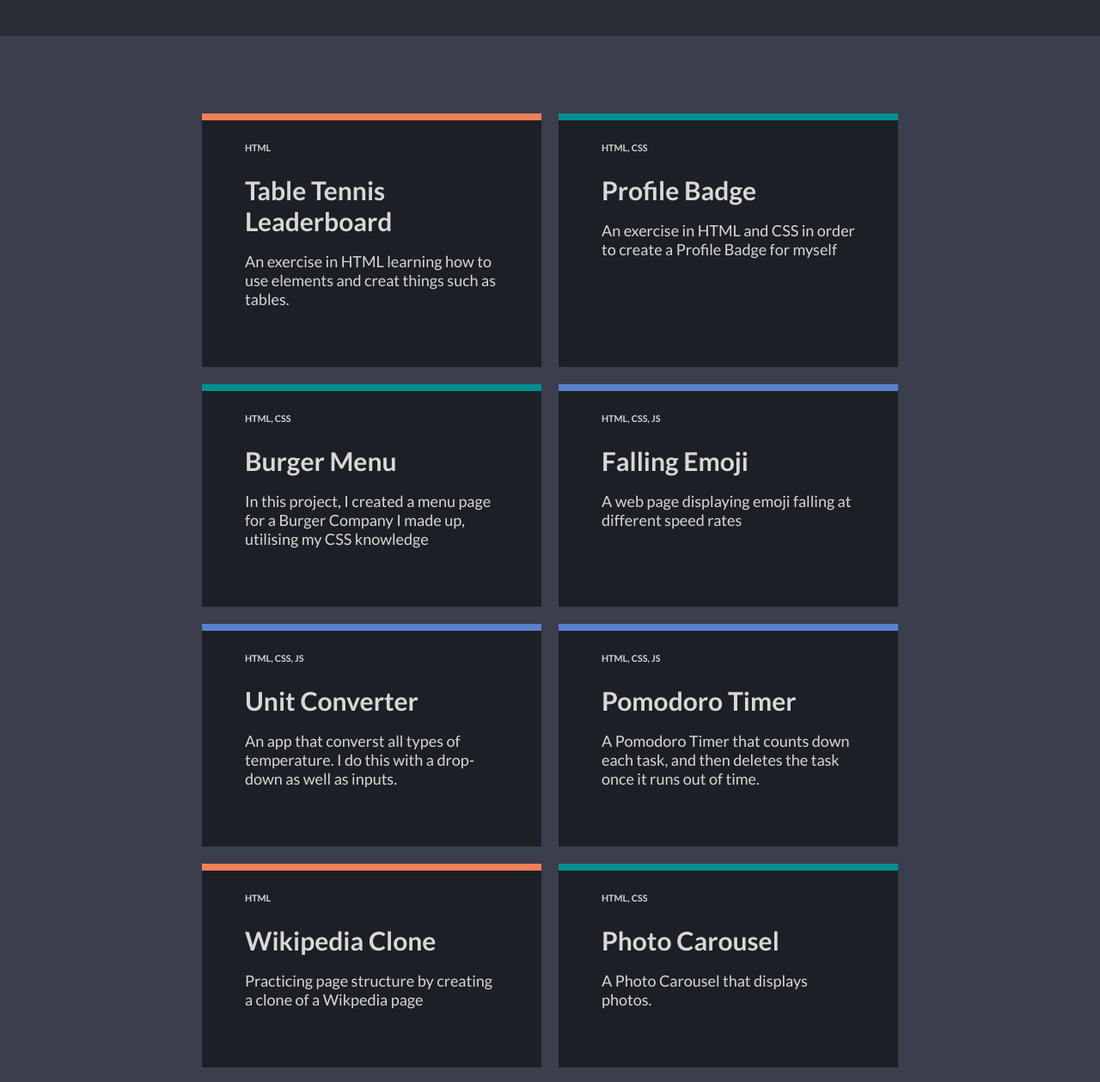
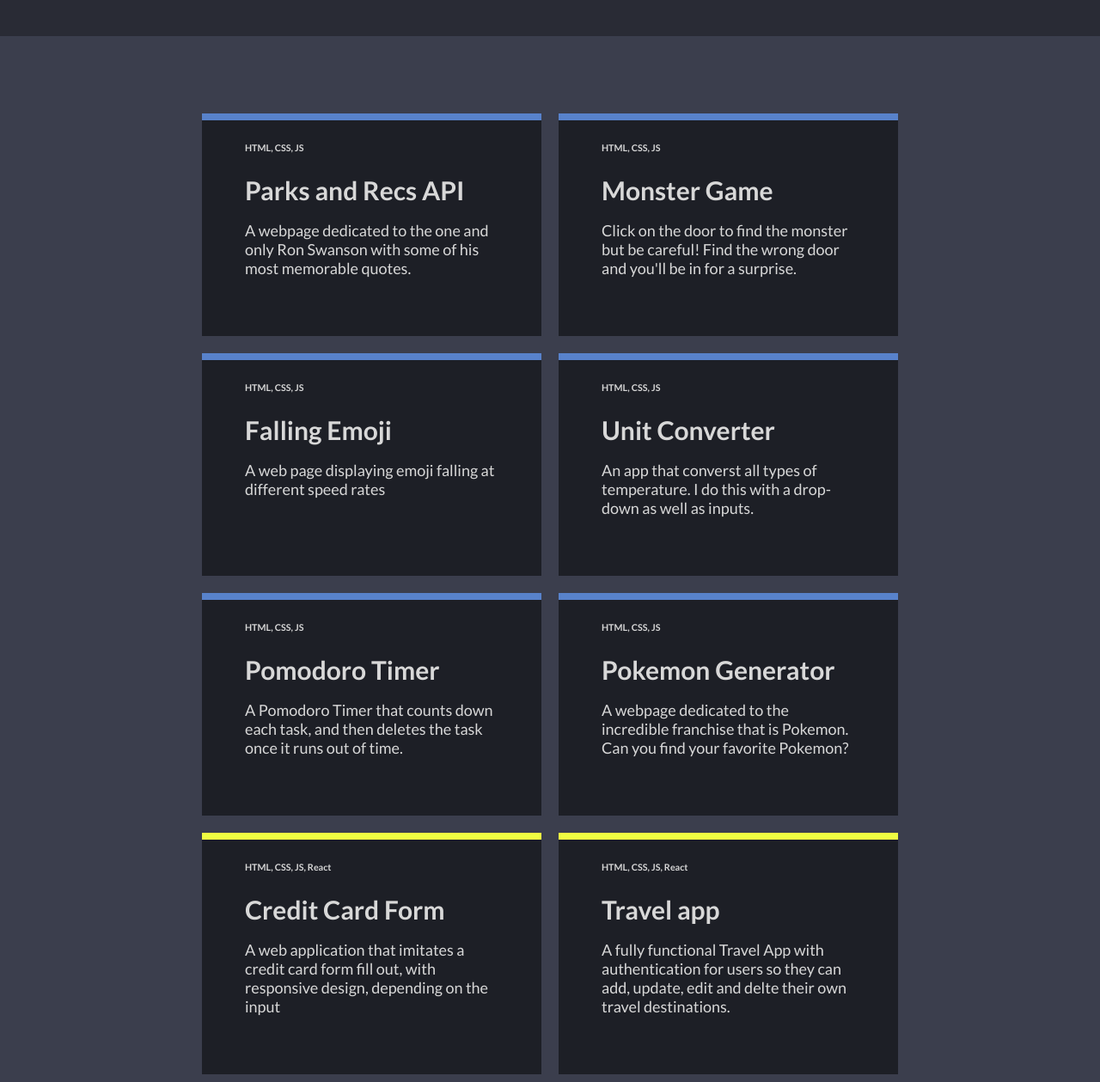
Before and after one commit to josueramirez1/my-portfolio, a website built with Parcel: page src/index.html in a window 1280 px wide. Shown: the part 820-2079 px from the top of the page at 86% size. Built offline with nearby package versions, Linux system fonts and the light colour scheme.

Commit message:
'updating projects'

```diff
--- a/src/index.html
+++ b/src/index.html
@@ -60,28 +60,20 @@
     </section>
     <section class="work-section" id="work">
       <div class="work-card-container">
-        <div class="work-card html">
-          <h6>HTML</h6>
-          <a href="#"><h3>Table Tennis Leaderboard</h3></a>
+        <div class="work-card js">
+          <h6>HTML, CSS, JS</h6>
+          <a href="#"><h3>Parks and Recs API</h3></a>
           <p>
-            An exercise in HTML learning how to use elements and creat things
-            such as tables.
+            A webpage dedicated to the one and only Ron Swanson with some of his
+            most memorable quotes.
           </p>
         </div>
-        <div class="work-card css">
-          <h6>HTML, CSS</h6>
-          <a href="#"><h3>Profile Badge</h3></a>
+        <div class="work-card js">
+          <h6>HTML, CSS, JS</h6>
+          <a href="#"><h3>Monster Game</h3></a>
           <p>
-            An exercise in HTML and CSS in order to create a Profile Badge for
-            myself
-          </p>
-        </div>
-        <div class="work-card css">
-          <h6>HTML, CSS</h6>
-          <a href="#"><h3>Burger Menu</h3></a>
-          <p>
-            In this project, I created a menu page for a Burger Company I made
-            up, utilising my CSS knowledge
+            Click on the door to find the monster but be careful! Find the wrong
+            door and you'll be in for a surprise.
           </p>
         </div>
         <div class="work-card js">
@@ -105,17 +97,21 @@
             task once it runs out of time.
           </p>
         </div>
-        <div class="work-card html">
-          <h6>HTML</h6>
-          <a href="#"><h3>Wikipedia Clone</h3></a>
+        <div class="work-card js">
+          <h6>HTML, CSS, JS</h6>
+          <a href="#"><h3>Pokemon Generator</h3></a>
           <p>
-            Practicing page structure by creating a clone of a Wikpedia page
+            A webpage dedicated to the incredible franchise that is Pokemon. Can
+            you find your favorite Pokemon?
           </p>
         </div>
-        <div class="work-card css">
-          <h6>HTML, CSS</h6>
-          <a href="#"><h3>Photo Carousel</h3></a>
-          <p>A Photo Carousel that displays photos.</p>
+        <div class="work-card react">
+          <h6>HTML, CSS, JS, React</h6>
+          <a href="#"><h3>Credit Card Form</h3></a>
+          <p>
+            A web application that imitates a credit card form fill out, with
+            responsive design, depending on the input
+          </p>
         </div>
         <div class="work-card react">
           <h6>HTML, CSS, JS, React</h6>
```
